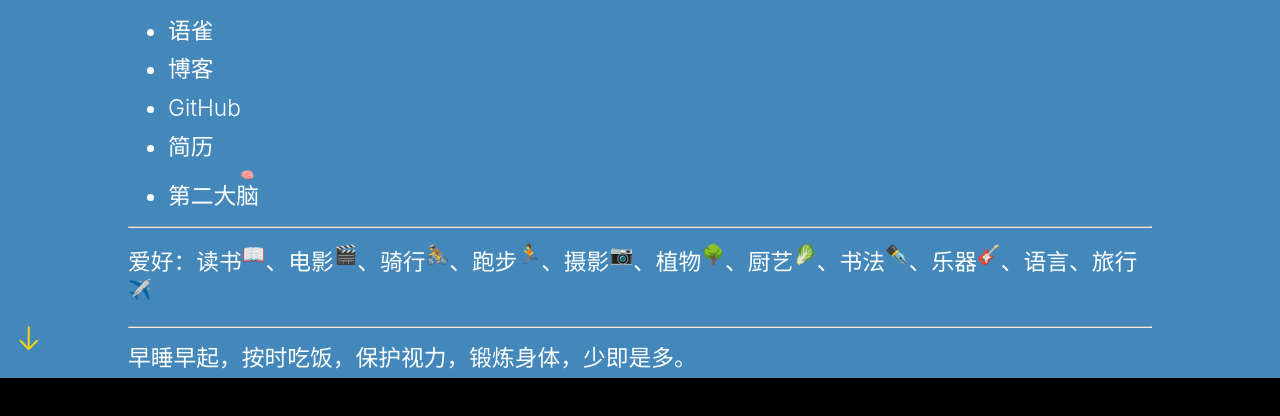
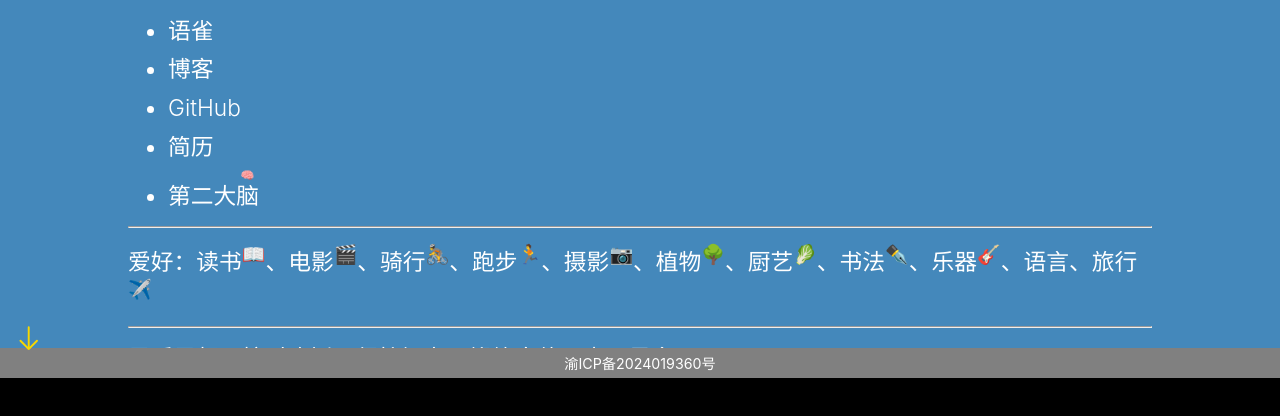
Before and after one commit to songxingguo/hi, a website built with Parcel: page src/index.html in a window 1280 px wide. Shown: the part 422-838 px from the top of the page. Built offline with nearby package versions, Linux system fonts and the light colour scheme; animation ran at ten frames a second; what valine would draw is missing.

Commit message:
feat:悬挂备案号

```diff
--- a/src/css/index.css
+++ b/src/css/index.css
@@ -188,3 +188,15 @@ li {
   -webkit-text-emphasis-style: "🧠";
   text-emphasis-style: "🧠";
 }
+
+.footer {
+  position: absolute;
+  left: 0;
+  right: 0;
+  bottom: 0;
+  background-color: gray;
+  display: flex;
+  justify-content: center;
+  align-items: center;
+  height: 30px;
+}
--- a/src/index.html
+++ b/src/index.html
@@ -83,6 +83,9 @@
           >
         </p>
       </div>
+      <footer class="footer">
+        <a target="_blank" href="https://beian.miit.gov.cn">渝ICP备2024019360号</a>
+      </footer>
       <div class="visitors">
         <span id="/" class="leancloud_visitors number" data-flag-title="关于我">
           <i class="leancloud-visitors-count orange timer count-number">0</i>
```
